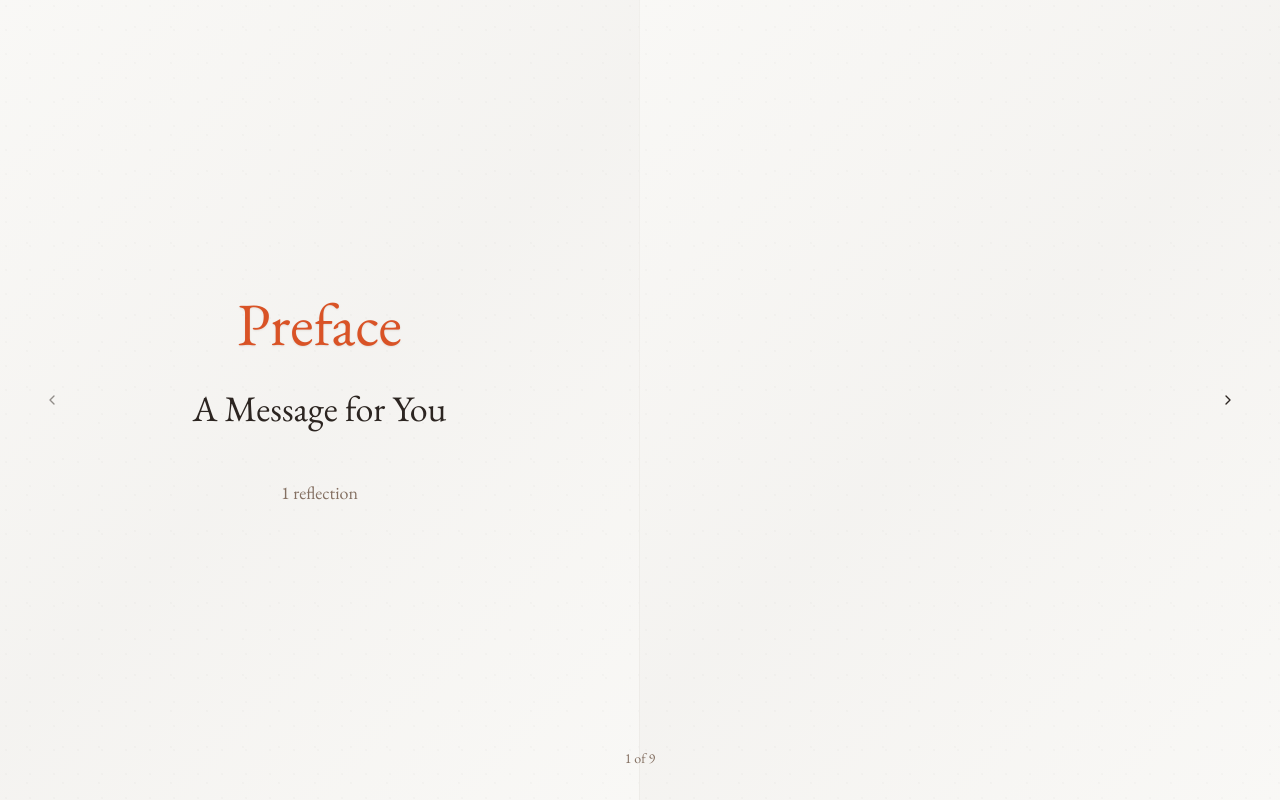
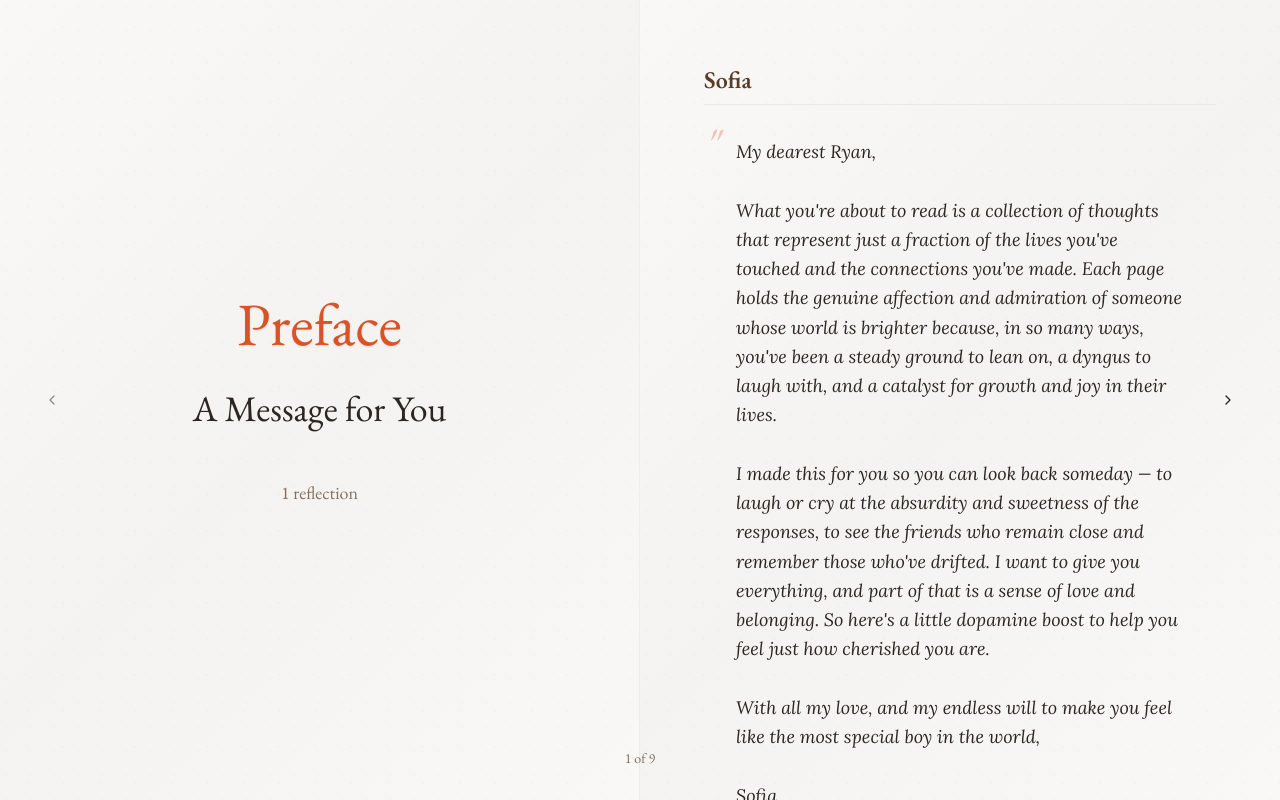
Before and after one commit to afiorg9000/mild-version, a React (Vite) app: page / in a window 1280 px wide. Both pictures are taken after a click on the button "Start Reading". Built offline with nearby package versions, Linux system fonts and the light colour scheme.

Commit message:
Fix preface text visibility

```diff
--- a/src/components/BookPage.tsx
+++ b/src/components/BookPage.tsx
@@ -17,6 +17,8 @@ interface BookPageProps {
 
 const getContentForChapter = (chapter: any, response: Response) => {
   switch (chapter.id) {
+    case 'preface':
+      return response.impact;
     case 'impact':
       return response.impact;
     case 'memories':
```
